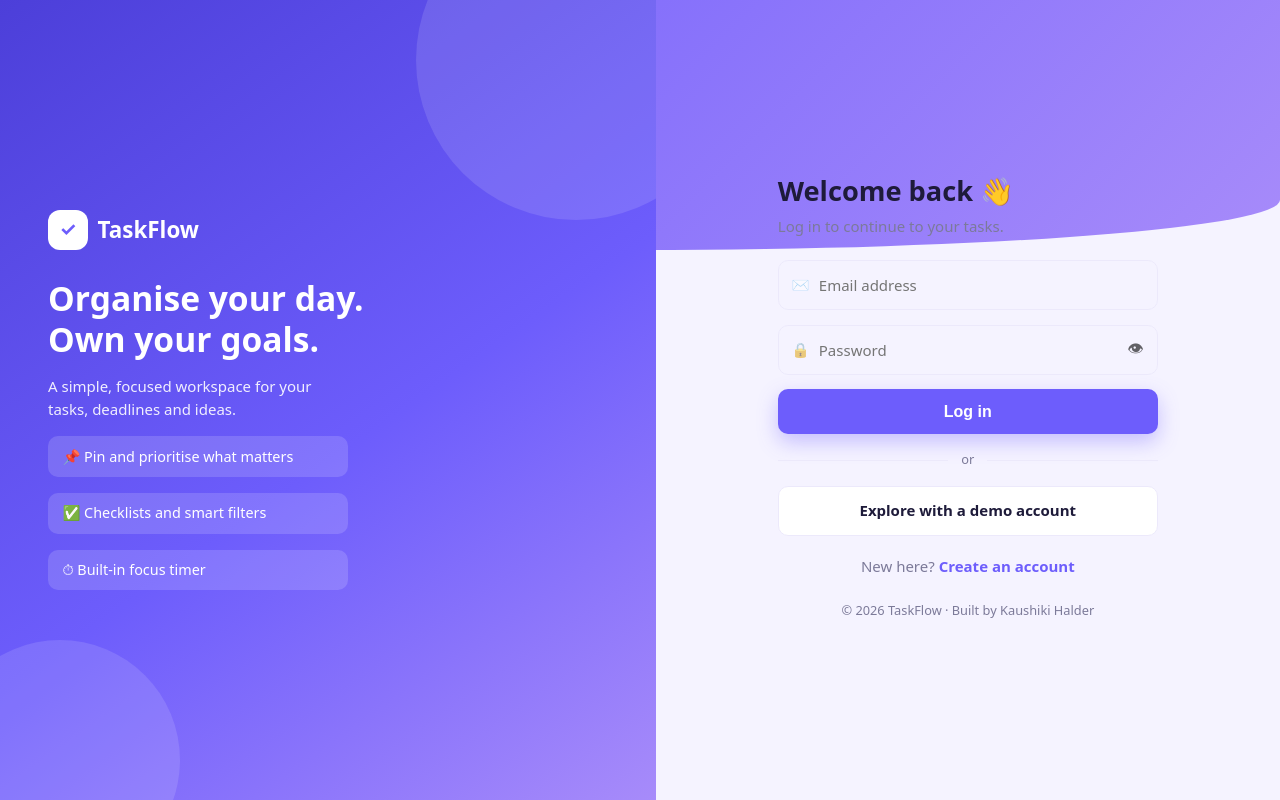
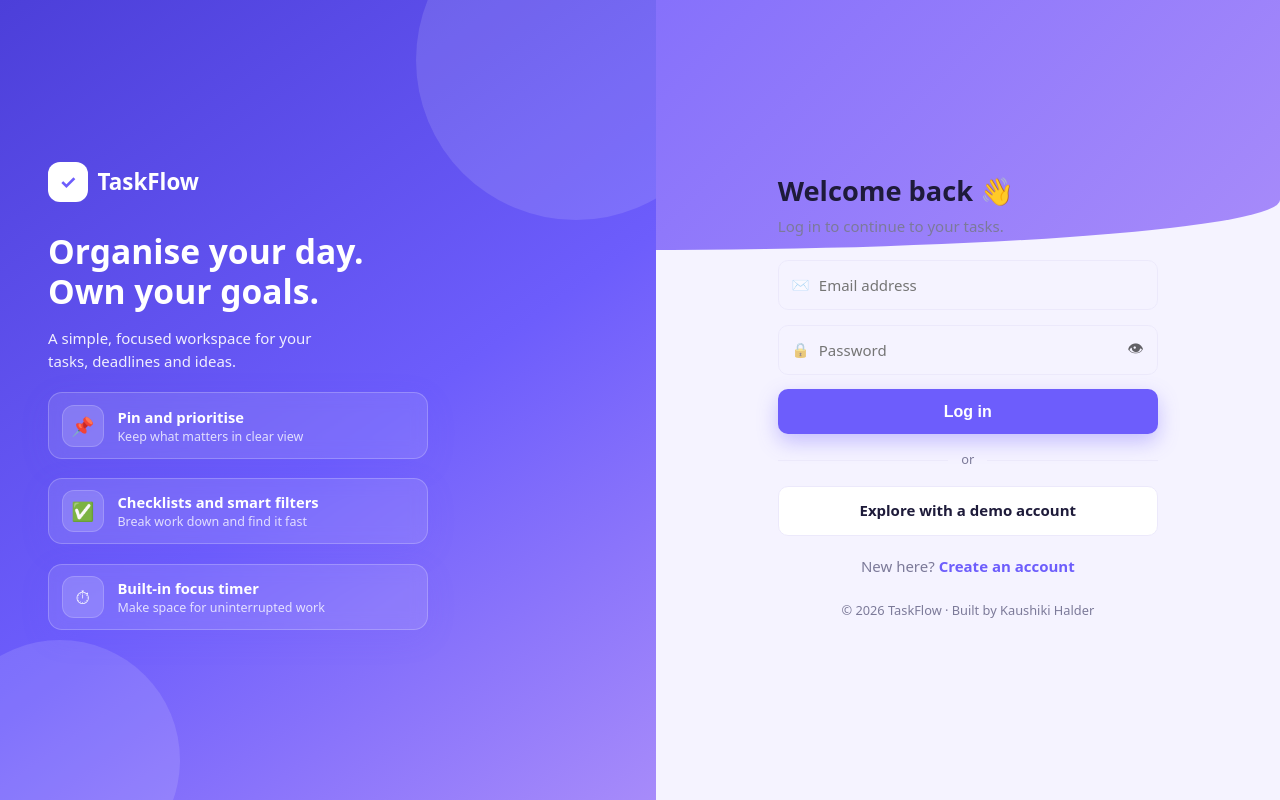
Before and after one commit to halderkaushiki/phpproj1_taskflow, a PHP site: page /login.php in a window 1280 px wide. Run offline with PHP 8.4, Linux system fonts and the light colour scheme.

Commit message:
Polish login feature list
Co-authored-by: Copilot <223556219+Copilot@users.noreply.github.com>

```diff
--- a/assets/style.css
+++ b/assets/style.css
@@ -68,7 +68,14 @@ li .star.on{color:var(--md)}
 .brand{display:flex;align-items:center;gap:.6rem;font-size:1.4rem;font-weight:700}
 .logo{width:40px;height:40px;border-radius:12px;background:#fff;color:var(--ac);display:grid;place-items:center;font-size:1.2rem}
 .lg-hero h2{font-size:2.1rem;line-height:1.2;margin:.8rem 0 0}.lg-hero p{opacity:.9;margin:0;max-width:32ch}
-.pt{background:rgba(255,255,255,.15);padding:.6rem .9rem;border-radius:10px;max-width:300px;font-size:.9rem}
+.feature-list{display:grid;gap:.7rem;width:100%;max-width:380px;margin-top:.25rem}
+.pt{display:flex;align-items:center;gap:.85rem;padding:.7rem .8rem;border:1px solid rgba(255,255,255,.22);border-radius:14px;background:rgba(255,255,255,.1);backdrop-filter:blur(8px);transition:background .2s,border-color .2s,transform .2s}
+.pt:hover{background:rgba(255,255,255,.17);border-color:rgba(255,255,255,.38);transform:translateX(4px)}
+.pt-icon{display:grid;place-items:center;width:42px;height:42px;flex:none;border:1px solid rgba(255,255,255,.18);border-radius:12px;background:rgba(255,255,255,.14);font-size:1.15rem}
+.pt-copy{display:grid;gap:.08rem}
+.pt-copy strong{font-size:.92rem;font-weight:650}
+.pt-copy small{color:rgba(255,255,255,.78);font-size:.78rem;line-height:1.35}
+@media(prefers-reduced-motion:reduce){.pt{transition:none}.pt:hover{transform:none}}
 .lg-form{display:grid;place-items:center;padding:2rem 1.2rem}
 .lg-card{width:100%;max-width:380px}.lg-card h1{margin:0;font-size:1.7rem}.lg-card .sub{color:var(--mu);margin:.2rem 0 1.4rem}
 .fld{position:relative;margin-bottom:.9rem}.fld .i{position:absolute;left:.85rem;top:50%;transform:translateY(-50%);opacity:.55;font-size:.9rem}
--- a/login.php
+++ b/login.php
@@ -59,7 +59,11 @@ if ($_SERVER['REQUEST_METHOD'] === 'POST') {
 ?>
 <!DOCTYPE html><html lang="en"><head><meta charset="utf-8"><meta name="viewport" content="width=device-width,initial-scale=1"><title>TaskFlow</title><link rel="stylesheet" href="assets/style.css"></head>
 <body><div id="ld"><div class="sp"></div></div>
-<div class="lg"><aside class="lg-hero"><div class="brand"><span class="logo">✓</span>TaskFlow</div><h2>Organise your day.<br>Own your goals.</h2><p>A simple, focused workspace for your tasks, deadlines and ideas.</p><div class="pt">📌 Pin and prioritise what matters</div><div class="pt">✅ Checklists and smart filters</div><div class="pt">⏱ Built-in focus timer</div></aside>
+<div class="lg"><aside class="lg-hero"><div class="brand"><span class="logo">✓</span>TaskFlow</div><h2>Organise your day.<br>Own your goals.</h2><p>A simple, focused workspace for your tasks, deadlines and ideas.</p><ul class="feature-list" aria-label="TaskFlow features">
+<li class="pt"><span class="pt-icon" aria-hidden="true">📌</span><span class="pt-copy"><strong>Pin and prioritise</strong><small>Keep what matters in clear view</small></span></li>
+<li class="pt"><span class="pt-icon" aria-hidden="true">✅</span><span class="pt-copy"><strong>Checklists and smart filters</strong><small>Break work down and find it fast</small></span></li>
+<li class="pt"><span class="pt-icon" aria-hidden="true">⏱</span><span class="pt-copy"><strong>Built-in focus timer</strong><small>Make space for uninterrupted work</small></span></li>
+</ul></aside>
 <main class="lg-form"><form class="lg-card" method="post" onsubmit="var b=document.activeElement;if(!b||b.type!=='submit')b=this.querySelector('.btn');b.classList.add('busy')">
 <h1><?= $reg ? 'Create your account' : 'Welcome back 👋' ?></h1>
 <p class="sub"><?= $reg ? 'Start organising in under a minute.' : 'Log in to continue to your tasks.' ?></p>
```
